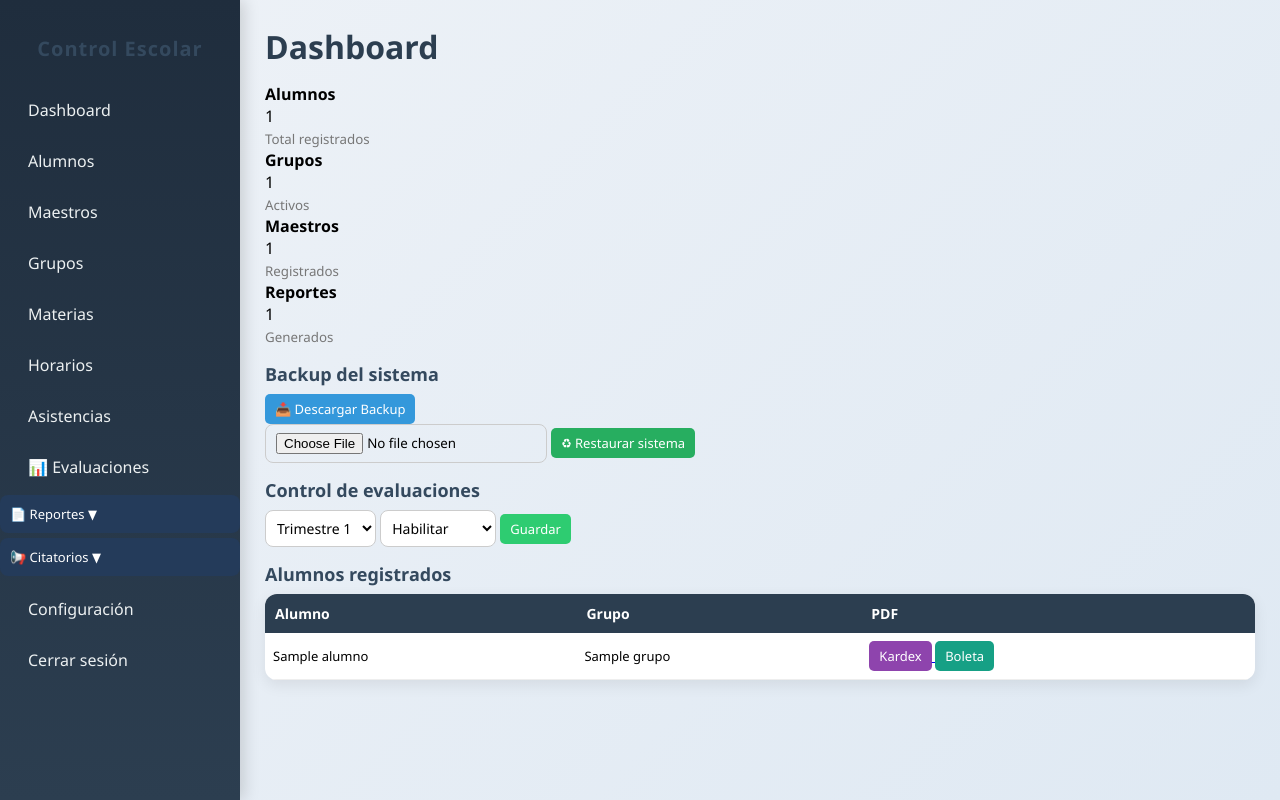
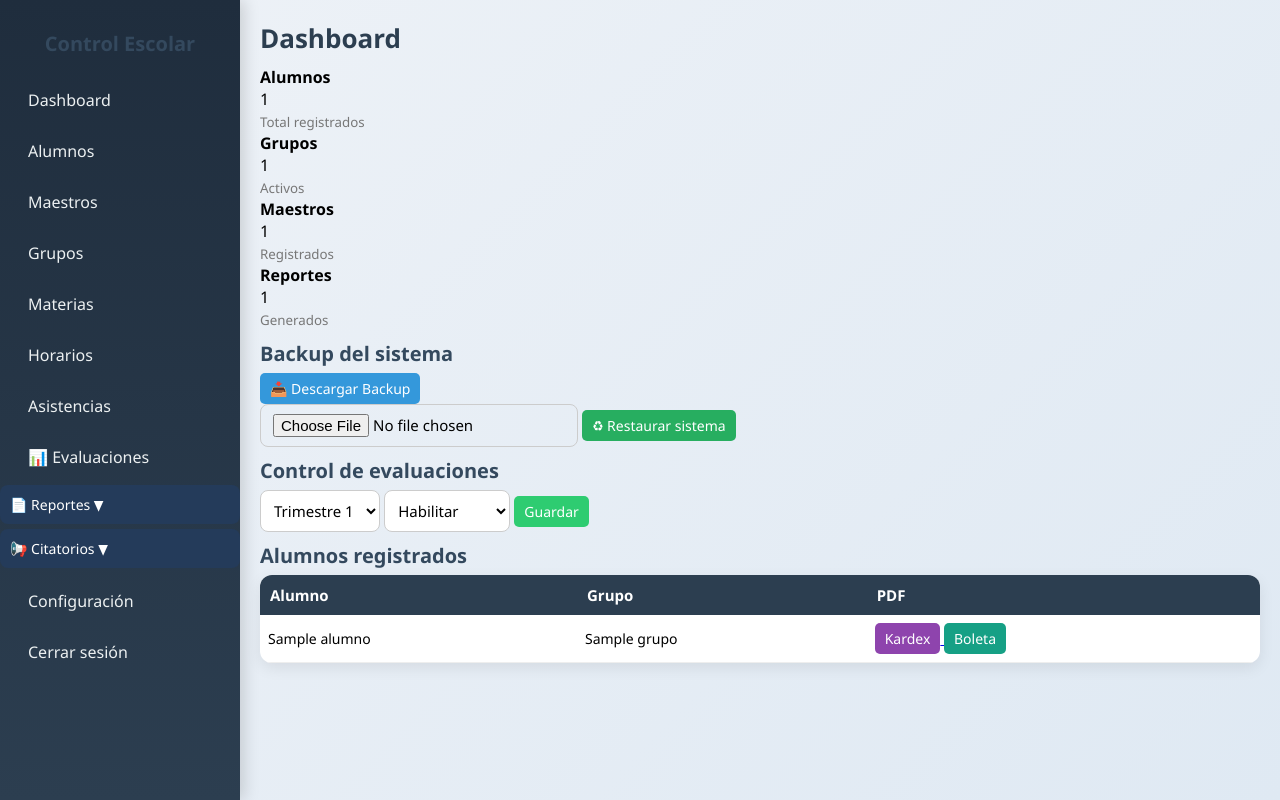
Before and after one commit to computacioneizi85-oss/control-escolar, a Flask app: page /admin/ in a window 1280 px wide. Run offline with Flask 3, Linux system fonts and the light colour scheme; the visitor is signed in with stand-in values (Sample User, id 1); a database or web service that is not in the repository returns one stand-in record (values such as "Sample title").

Commit message:
arreglando dash 8

```diff
--- a/static/style.css
+++ b/static/style.css
@@ -17,6 +17,7 @@ body{
 background:linear-gradient(135deg,#eef2f7,#dfe9f3);
 display:flex;
 min-height:100vh;
+font-size:16px; /* 🔥 MÁS GRANDE */
 }
 
 /* =========================
@@ -37,9 +38,8 @@ box-shadow:4px 0 15px rgba(0,0,0,0.15);
 
 .sidebar h2{
 text-align:center;
-margin-bottom:25px;
+margin-bottom:20px;
 font-size:20px;
-letter-spacing:1px;
 font-weight:600;
 }
 
@@ -77,7 +77,7 @@ animation:fadeIn 0.3s ease;
 
 .submenu a{
 background:#34495e;
-font-size:13px;
+font-size:14px;
 margin-bottom:4px;
 border-radius:6px;
 padding:8px;
@@ -105,7 +105,7 @@ CONTENIDO
 
 .content{
 margin-left:240px;
-padding:25px;
+padding:20px; /* 🔥 MÁS COMPACTO */
 width:calc(100% - 240px);
 max-width:1200px;
 }
@@ -115,32 +115,33 @@ TITULOS
 ========================= */
 
 h1{
-margin-bottom:15px;
+margin-bottom:10px;
 font-weight:700;
 color:#2c3e50;
+font-size:26px; /* 🔥 */
 }
 
 h2{
-margin-top:15px;
-margin-bottom:8px;
+margin-top:10px;
+margin-bottom:6px;
 color:#34495e;
-font-size:18px;
+font-size:20px; /* 🔥 */
 }
 
 /* =========================
-FORM INLINE 🔥
+FORM INLINE
 ========================= */
 
 .form-inline{
 display:flex;
 align-items:center;
-gap:10px;
+gap:8px;
 flex-wrap:wrap;
-margin-bottom:15px;
+margin-bottom:10px;
 }
 
 form{
-margin-bottom:15px;
+margin-bottom:10px;
 }
 
 /* =========================
@@ -148,11 +149,12 @@ INPUTS
 ========================= */
 
 input{
-padding:8px 10px;
+padding:9px 12px;
 border-radius:8px;
 border:1px solid #ccc;
 outline:none;
 transition:0.2s;
+font-size:15px;
 }
 
 input:focus{
@@ -165,11 +167,11 @@ SELECT
 ========================= */
 
 select{
-padding:7px;
+padding:9px;
 border-radius:8px;
 border:1px solid #ccc;
 background:white;
-font-size:14px;
+font-size:15px;
 outline:none;
 transition:0.2s;
 cursor:pointer;
@@ -192,11 +194,11 @@ button, .btn{
 background:linear-gradient(135deg,#3498db,#2980b9);
 border:none;
 color:white;
-padding:7px 12px;
+padding:8px 14px;
 border-radius:8px;
 cursor:pointer;
 transition:all 0.25s ease;
-font-size:13px;
+font-size:14px;
 }
 
 button:hover{
@@ -230,14 +232,14 @@ background:#2c3e50;
 color:white;
 padding:10px;
 text-align:left;
-font-size:14px;
+font-size:15px;
 }
 
 td{
 padding:8px;
 border-bottom:1px solid #eee;
 vertical-align:middle;
-font-size:13px;
+font-size:14px;
 }
 
 tr:hover{
@@ -245,15 +247,15 @@ background:#f4f8fb;
 }
 
 /* =========================
-ETIQUETAS (GRUPOS / MATERIAS) 🔥
+ETIQUETAS
 ========================= */
 
 .tag{
 display:inline-block;
 background:#ecf0f1;
-padding:3px 6px;
+padding:5px 8px;
 border-radius:6px;
-font-size:12px;
+font-size:13px;
 margin:2px;
 }
 
```
